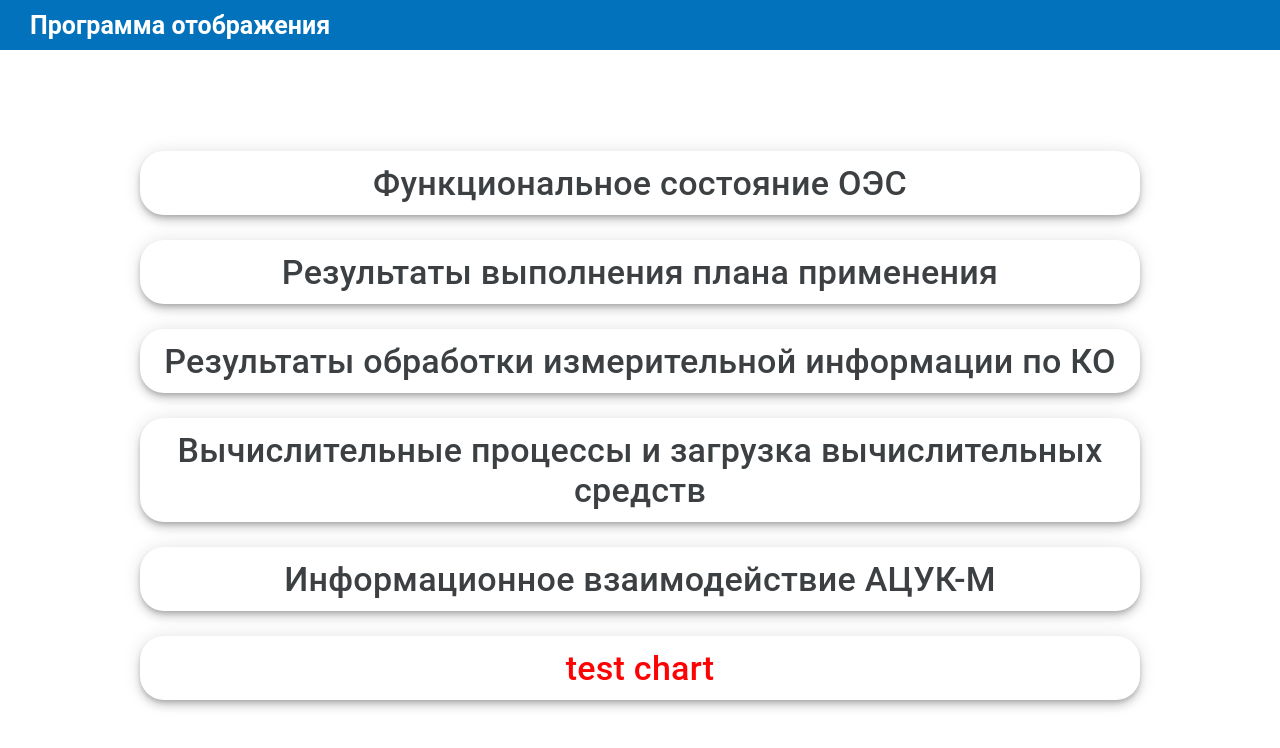
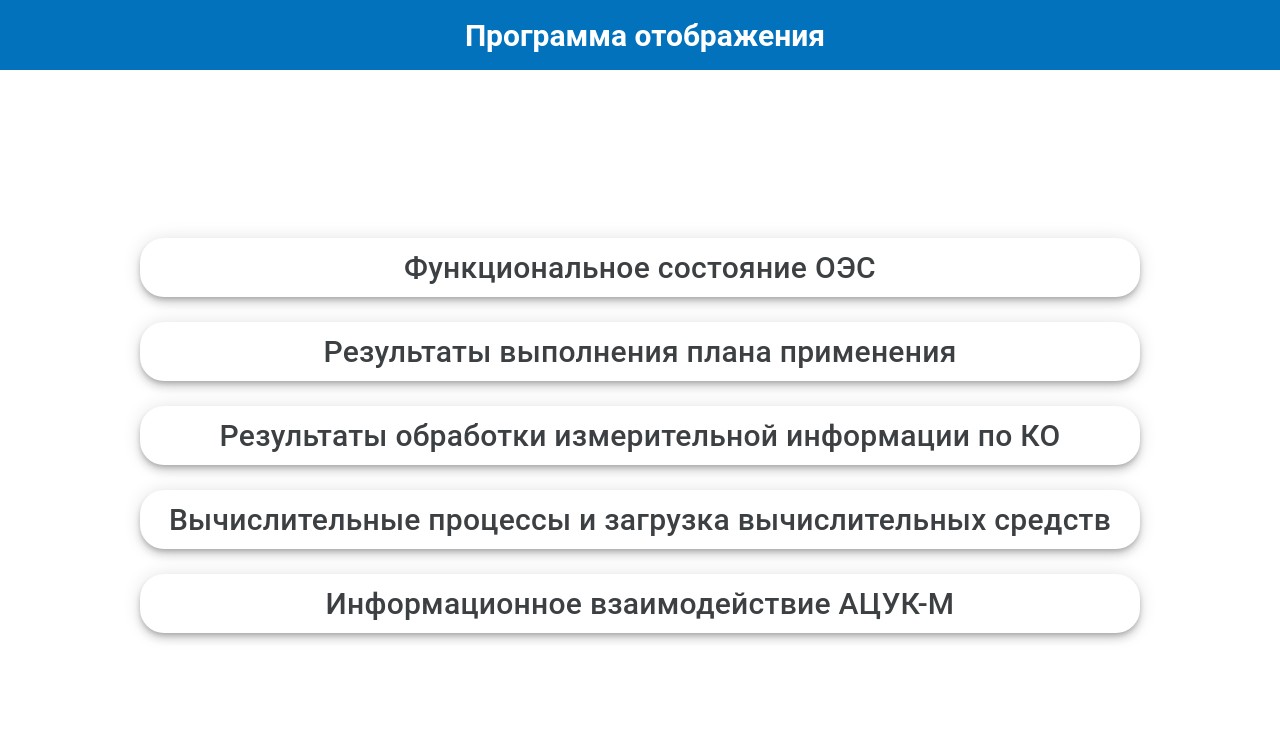
Before and after one commit to Elena-Cake/aspos-display, a React (Create React App) app: page / in a window 1280 px wide. Shown: the top 748 px of the page. Built offline with nearby package versions, Linux system fonts and the light colour scheme.

Commit message:
add title to all programs

```diff
--- a/src/App.scss
+++ b/src/App.scss
@@ -1,4 +1,4 @@
-$header-height: 50px;
+$header-height: 70px;
 
 .App {
   text-align: center;
@@ -6,7 +6,7 @@ $header-height: 50px;
 
 .title {
   font-family: "Google Sans", Roboto, Arial, sans-serif;
-  font-size: 25px;
+  font-size: 30px;
   margin: 0;
   color: #ffffff;
 }
@@ -26,7 +26,8 @@ $header-height: 50px;
 .menu {
   height: calc(100vh - $header-height);
 
-  max-width: 1000px;
+  width: 1000px;
+  max-width: 95%;
   margin: 0 auto;
   display: grid;
   align-items: center;
@@ -55,7 +56,7 @@ $header-height: 50px;
   display: inline-flex;
   fill: currentcolor;
   font-family: "Google Sans", Roboto, Arial, sans-serif;
-  font-size: 34px;
+  font-size: 30px;
   font-weight: 500;
   justify-content: center;
   letter-spacing: .25px;
--- a/src/App.tsx
+++ b/src/App.tsx
@@ -9,12 +9,12 @@ import FuncState from './components/FuncState/FuncState';
 export const links = [
   {
     title: 'Функциональное состояние ОЭС',
-    path: 'functional-state',
-    url: 'https://omcc.ru/'
+    path: 'https://omcc.ru/',
+    url: 'functional-state'
   },
   {
     title: 'Результаты выполнения плана применения',
-    path: 'https://plan.ksoes.ru/?&dark',
+    path: 'https://plan.ksoes.ru/?s&dark',
     url: 'implementation-plan-results'
   },
   {
@@ -32,6 +32,7 @@ export const links = [
     path: '#',
     url: 'interaction'
   }
+
 ]
 type linksType = typeof links
 
@@ -43,7 +44,8 @@ function App() {
       <div className="main">
         <Routes>
           <Route path='/' element={<Main />} />
-          <Route path={links[1].url} element={<FrameItem title={links[1].title} path={links[1].path} />} />
+          {links.map((link, i) => <Route path={link.url} element={<FrameItem title={link.title} path={link.path} />} />)}
+          {/* <Route path={links[1].url} element={<FrameItem title={links[1].title} path={links[1].path} />} /> */}
           <Route path={'/test'} element={<FuncState />} />
           <Route path='*' element={<>Такой страницы не существует</>} />
         </Routes>
@@ -63,9 +65,10 @@ const Main: React.FC<{}> = () => {
           onClick={() => window.open(link.url)}
         >{link.title} </Link>)
       }
-      <Link to={'/'} className={`link link__test`}
+      {/* !!!!test */}
+      {/* <Link to={'/'} className={`link link__test`}
         onClick={() => window.open('/test')}
-      >test chart </Link>
+      >test chart </Link> */}
     </div>
   </div>
 }
--- a/src/components/Header/Header.scss
+++ b/src/components/Header/Header.scss
@@ -5,11 +5,13 @@
     grid-area: head;
     min-height: $header-height;
     background-color: rgb(3, 114, 188);
-    display: grid;
+    display: flex;
+    justify-content: center;
     grid-template-columns: 20px auto;
     gap: 10px;
-    text-align: left;
-    grid-template-areas: 'dot login logout';
+    text-align: center;
     color: #ffffff;
     align-items: center;
 }
+
+.logo {}
--- a/src/components/Header/Header.tsx
+++ b/src/components/Header/Header.tsx
@@ -1,12 +1,26 @@
 import React from "react";
 import './Header.scss';
+import { useLocation } from "react-router-dom";
+import { links } from "../../App";
 
 const Header: React.FC = () => {
+    const { pathname } = useLocation()
+    const [title, setTitle] = React.useState('')
+
+    React.useEffect(() => {
+        console.log(pathname)
+        const titleLink = links.find((link) => link.url === pathname.substring(1))?.title
+        if (titleLink && pathname !== '/') {
+            setTitle(titleLink)
+        } else {
+            setTitle('')
+        }
+    }, [pathname])
 
     return (
         <header className="header">
             <div className="logo"></div>
-            <h1 className='title'>Программа отображения</h1>
+            <h1 className='title'>{`Программа отображения${title !== '' ? ' - ' + title : ''}`}</h1>
         </header>
     )
 }
```
